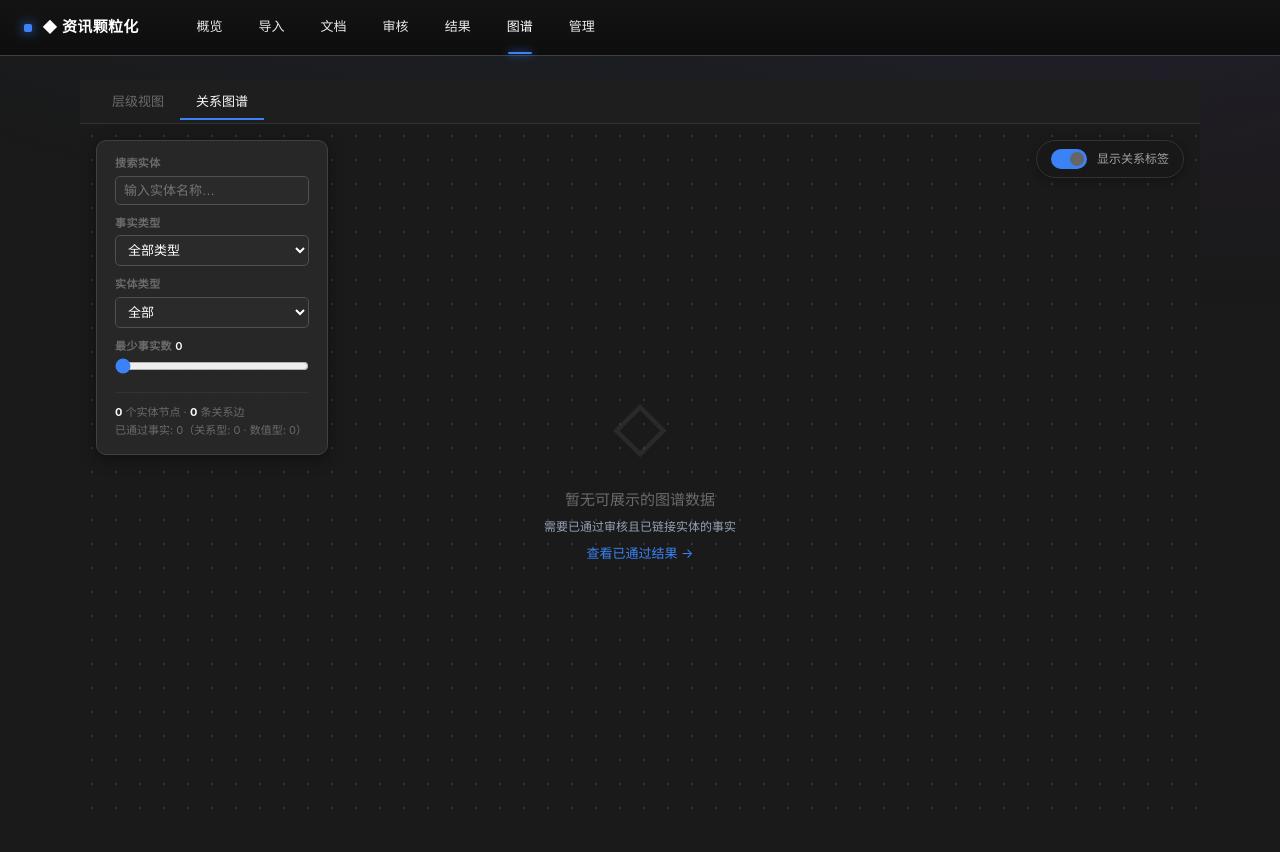
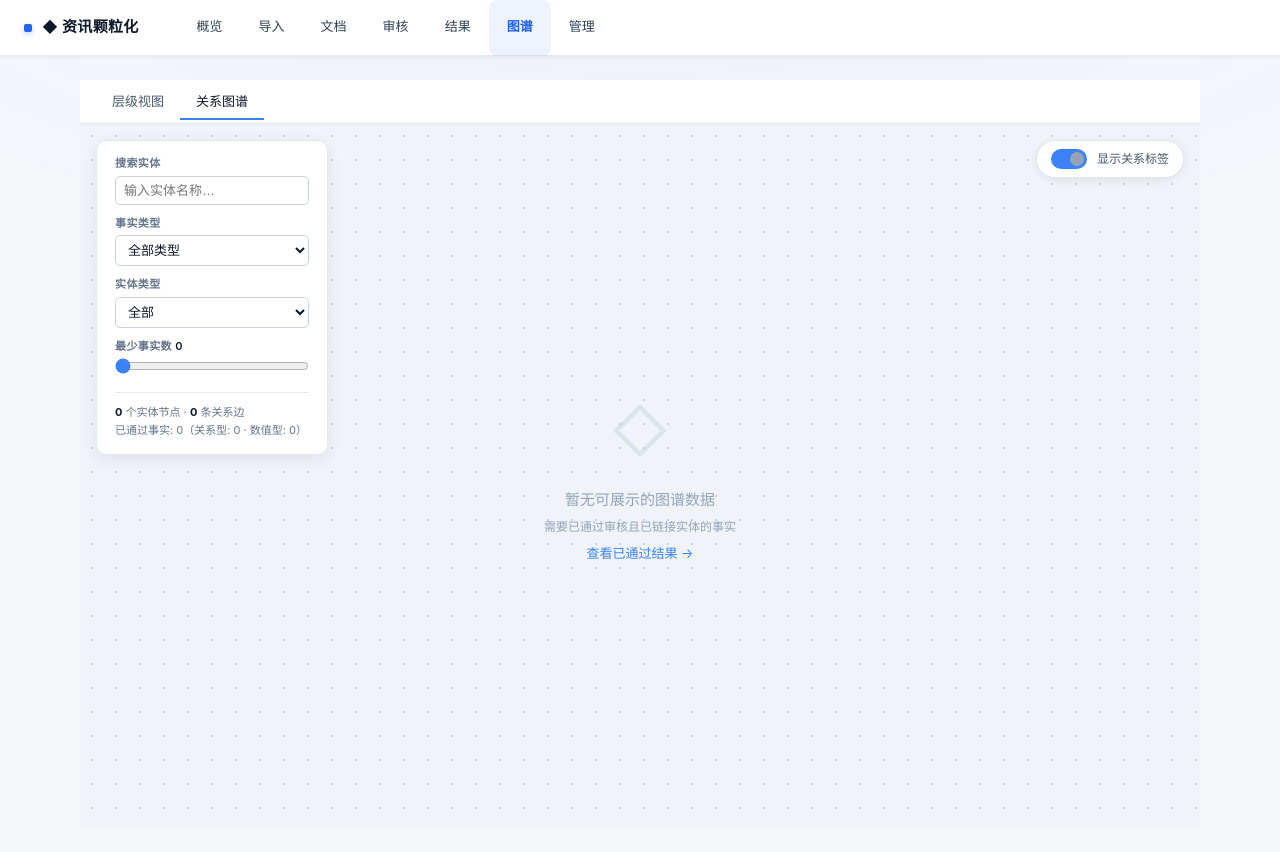
Before and after one commit to d8349565/007, a Flask app: page /graph in a window 1280 px wide. Run offline with Flask 3, Linux system fonts and the light colour scheme; data that the repository does not hold is empty.

Commit message:
feat(ui): 多页面 UI 样式优化和 Agent 配置文件
- 优化管理页面布局和样式
- 优化首页、文档、图谱、时间线等页面
- 更新仪表盘 CSS 样式
- 添加 frontend-designer 和 prompt-engineer Agent 配置

Co-Authored-By: Claude Opus 4.6 <noreply@anthropic.com>

```diff
--- a/app/web/static/style-dark-dashboard.css
+++ b/app/web/static/style-dark-dashboard.css
@@ -7,55 +7,55 @@
  * CSS Variables - 配色系统
  * ============================================================ */
 :root {
-  /* 背景色 - 层次递进 */
-  --bg-deep: #1a1a1a;
-  --bg-primary: #202020;
-  --bg-elevated: #2a2a2a;
-  --bg-card: #323232;
-  --bg-card-hover: #3c3c3c;
-  --bg-input: #2c2c2c;
-
-  /* 边框 - 微妙的分隔线 */
-  --border-subtle: #404040;
-  --border-default: #505050;
-  --border-strong: #606060;
-
-  /* 文字 - 清晰的层次 */
-  --text-primary: #ffffff;
-  --text-secondary: #e8e8e8;
-  --text-muted: #a0a0a0;
-  --text-inverse: #1a1a1a;
-
-  /* 品牌强调色 - 科技蓝 */
-  --accent-primary: #3b82f6;
-  --accent-primary-hover: #60a5fa;
-  --accent-glow: rgba(59, 130, 246, 0.15);
-
-  /* 功能色 */
-  --color-success: #10b981;
-  --color-success-bg: rgba(16, 185, 129, 0.12);
-  --color-warning: #f59e0b;
-  --color-warning-bg: rgba(245, 158, 11, 0.12);
-  --color-danger: #ef4444;
-  --color-danger-bg: rgba(239, 68, 68, 0.12);
-  --color-info: #06b6d4;
-  --color-info-bg: rgba(6, 182, 212, 0.12);
-
-  /* 事实类型专属色 */
-  --type-financial: #f59e0b;
-  --type-sales: #10b981;
-  --type-capacity: #3b82f6;
-  --type-investment: #ec4899;
-  --type-expansion: #a855f7;
-  --type-market: #14b8a6;
-  --type-ranking: #eab308;
-  --type-cooperation: #8b5cf6;
-  --type-price: #f87171;
-
-  /* 阴影 - 层次感 */
-  --shadow-sm: 0 1px 2px rgba(0, 0, 0, 0.4);
-  --shadow-md: 0 4px 12px rgba(0, 0, 0, 0.5);
-  --shadow-lg: 0 8px 24px rgba(0, 0, 0, 0.6);
+  /* 背景色 - 明亮层次递进 */
+  --bg-deep: #f5f7fa;
+  --bg-primary: #eef2f7;
+  --bg-elevated: #f0f4f8;
+  --bg-card: #ffffff;
+  --bg-card-hover: #f8fafc;
+  --bg-input: #f8fafc;
+
+  /* 边框 - 柔和分隔线 */
+  --border-subtle: #e2e8f0;
+  --border-default: #cbd5e1;
+  --border-strong: #94a3b8;
+
+  /* 文字 - 深色系层次 */
+  --text-primary: #0f172a;
+  --text-secondary: #334155;
+  --text-muted: #94a3b8;
+  --text-inverse: #ffffff;
+
+  /* 品牌强调色 - 深蓝（白底可读） */
+  --accent-primary: #2563eb;
+  --accent-primary-hover: #1d4ed8;
+  --accent-glow: rgba(37, 99, 235, 0.12);
+
+  /* 功能色 - 适配明亮底色 */
+  --color-success: #16a34a;
+  --color-success-bg: rgba(22, 163, 74, 0.08);
+  --color-warning: #d97706;
+  --color-warning-bg: rgba(217, 119, 6, 0.08);
+  --color-danger: #dc2626;
+  --color-danger-bg: rgba(220, 38, 38, 0.08);
+  --color-info: #0891b2;
+  --color-info-bg: rgba(8, 145, 178, 0.08);
+
+  /* 事实类型专属色 - 深色调（白底可读） */
+  --type-financial: #d97706;
+  --type-sales: #16a34a;
+  --type-capacity: #2563eb;
+  --type-investment: #db2777;
+  --type-expansion: #7c3aed;
+  --type-market: #0e7490;
+  --type-ranking: #b45309;
+  --type-cooperation: #6d28d9;
+  --type-price: #dc2626;
+
+  /* 阴影 - 轻柔阴影 */
+  --shadow-sm: 0 1px 2px rgba(0, 0, 0, 0.06);
+  --shadow-md: 0 4px 12px rgba(0, 0, 0, 0.08);
+  --shadow-lg: 0 8px 24px rgba(0, 0, 0, 0.12);
   --shadow-glow: 0 0 20px var(--accent-glow);
 
   /* 圆角 */
@@ -99,17 +99,15 @@ body {
   min-height: 100vh;
 }
 
-/* 背景纹理 */
+/* 背景装饰 - 明亮模式顶部柔和光晕 */
 body::before {
   content: '';
   position: fixed;
   top: 0;
   left: 0;
   right: 0;
-  bottom: 0;
-  background:
-    radial-gradient(ellipse 80% 50% at 50% -20%, rgba(59, 130, 246, 0.08), transparent),
-    radial-gradient(ellipse 60% 40% at 100% 0%, rgba(168, 85, 247, 0.05), transparent);
+  height: 320px;
+  background: radial-gradient(ellipse 80% 100% at 50% -10%, rgba(37, 99, 235, 0.04), transparent);
   pointer-events: none;
   z-index: -1;
 }
@@ -196,7 +194,7 @@ a:hover {
  * Navigation - 深色顶栏
  * ============================================================ */
 .top-nav {
-  background: linear-gradient(180deg, #141414 0%, #0d0d0d 100%);
+  background: #ffffff;
   height: 56px;
   display: flex;
   align-items: center;
@@ -205,7 +203,7 @@ a:hover {
   top: 0;
   z-index: 100;
   border-bottom: 1px solid var(--border-subtle);
-  backdrop-filter: blur(12px);
+  box-shadow: 0 1px 4px rgba(0, 0, 0, 0.06);
 }
 
 .nav-brand {
@@ -227,7 +225,7 @@ a:hover {
   height: 8px;
   background: var(--accent-primary);
   border-radius: 2px;
-  box-shadow: 0 0 12px var(--accent-primary);
+  box-shadow: 0 2px 6px rgba(37, 99, 235, 0.3);
 }
 
 .nav-links {
@@ -264,21 +262,25 @@ a:hover {
 }
 
 .nav-link:hover {
-  color: var(--text-primary);
+  color: var(--accent-primary);
   text-decoration: none;
+  background: rgba(37, 99, 235, 0.06);
+  border-radius: var(--radius-md);
 }
 
 .nav-link:hover::after {
-  transform: translateX(-50%) scaleX(1);
+  transform: translateX(-50%) scaleX(0);
 }
 
 .nav-link.active {
-  color: var(--text-primary);
+  color: var(--accent-primary);
+  font-weight: 600;
+  background: rgba(37, 99, 235, 0.08);
+  border-radius: var(--radius-md);
 }
 
 .nav-link.active::after {
-  transform: translateX(-50%) scaleX(1);
-  box-shadow: 0 0 8px var(--accent-primary);
+  transform: translateX(-50%) scaleX(0);
 }
 
 /* ============================================================
--- a/app/web/templates/documents.html
+++ b/app/web/templates/documents.html
@@ -44,17 +44,17 @@
             <td>
               <div class="pipeline">
                 <div class="pipeline-step">
-                  <div class="num">{{ doc.chunk_count }}</div>
+                  <div class="num pipeline-chunks {% if doc.chunk_count == 0 %}dim{% endif %}">{{ doc.chunk_count }}</div>
                   <div class="label">文本块</div>
                 </div>
                 <div class="pipeline-arrow">→</div>
                 <div class="pipeline-step">
-                  <div class="num">{{ doc.evidence_count }}</div>
+                  <div class="num pipeline-evidence {% if doc.evidence_count == 0 %}dim{% endif %}">{{ doc.evidence_count }}</div>
                   <div class="label">证据</div>
                 </div>
                 <div class="pipeline-arrow">→</div>
                 <div class="pipeline-step">
-                  <div class="num">{{ doc.fact_count }}</div>
+                  <div class="num pipeline-facts {% if doc.fact_count == 0 %}dim{% endif %}">{{ doc.fact_count }}</div>
                   <div class="label">事实</div>
                 </div>
               </div>
--- a/app/web/templates/graph.html
+++ b/app/web/templates/graph.html
@@ -6,10 +6,10 @@
 {% block head %}
 <style>
 /* Entity View Tabs */
-.entity-view-tabs { display:flex;gap:0;padding:0 16px;background:#1e1e1e;border-bottom:1px solid #333;height:44px;align-items:center; }
+.entity-view-tabs { display:flex;gap:0;padding:0 16px;background:#ffffff;border-bottom:1px solid #e2e8f0;height:44px;align-items:center; }
 .ev-tab { outline: none; }
-.ev-tab.active { color: #fafafa; border-bottom-color: #3b82f6; }
-.ev-tab:hover:not(.active) { color: #a1a1a1; }
+.ev-tab.active { color: #0f172a; border-bottom-color: #3b82f6; }
+.ev-tab:hover:not(.active) { color: #475569; }
 
 /* 两个视图画布的显示切换 */
 .view-panel { display: none; }
@@ -19,8 +19,8 @@
 .graph-page { display: flex; height: calc(100vh - 52px); overflow: hidden; position: relative; }
 .graph-canvas-wrap {
   flex: 1; position: relative;
-  background-color: #1a1a1a;
-  background-image: radial-gradient(#333 1.2px, transparent 1.2px);
+  background-color: #f0f4f8;
+  background-image: radial-gradient(#cbd5e1 1.2px, transparent 1.2px);
   background-size: 24px 24px;
   overflow: hidden;
 }
@@ -30,44 +30,44 @@
 /* Filter panel (top-left) */
 .graph-filter {
   position: absolute; top: 16px; left: 16px; z-index: 10;
-  background: rgba(40,40,40,0.96); border: 1px solid #404040;
+  background: rgba(255,255,255,0.97); border: 1px solid #e2e8f0;
   border-radius: 10px; padding: 14px 18px;
-  box-shadow: 0 4px 16px rgba(0,0,0,0.4);
+  box-shadow: 0 4px 16px rgba(0,0,0,0.08);
   min-width: 220px; font-size: 13px;
 }
-.graph-filter label { display: block; font-size: 11px; font-weight: 600; color: #6b6b6b; margin-bottom: 4px; margin-top: 10px; text-transform: uppercase; letter-spacing: 0.4px; }
+.graph-filter label { display: block; font-size: 11px; font-weight: 600; color: #64748b; margin-bottom: 4px; margin-top: 10px; text-transform: uppercase; letter-spacing: 0.4px; }
 .graph-filter label:first-child { margin-top: 0; }
-.graph-filter select { width: 100%; padding: 6px 8px; border: 1px solid #505050; border-radius: 5px; font-size: 13px; background: #2a2a2a; color: #ffffff; }
-.graph-filter input[type="text"] { width: 100%; padding: 6px 8px; border: 1px solid #505050; border-radius: 5px; font-size: 13px; background: #2a2a2a; color: #ffffff; box-sizing: border-box; }
+.graph-filter select { width: 100%; padding: 6px 8px; border: 1px solid #cbd5e1; border-radius: 5px; font-size: 13px; background: #ffffff; color: #0f172a; }
+.graph-filter input[type="text"] { width: 100%; padding: 6px 8px; border: 1px solid #cbd5e1; border-radius: 5px; font-size: 13px; background: #ffffff; color: #0f172a; box-sizing: border-box; }
 .graph-filter input[type="range"] { width: 100%; accent-color: #3b82f6; }
-.graph-filter .filter-stats { margin-top: 12px; padding-top: 10px; border-top: 1px solid #333; font-size: 11px; color: #6b6b6b; line-height: 1.7; }
-.graph-filter .filter-stats strong { color: #fafafa; }
-.graph-filter .search-match-hint { font-size: 11px; color: #fbbf24; margin-top: 4px; }
+.graph-filter .filter-stats { margin-top: 12px; padding-top: 10px; border-top: 1px solid #e2e8f0; font-size: 11px; color: #64748b; line-height: 1.7; }
+.graph-filter .filter-stats strong { color: #0f172a; }
+.graph-filter .search-match-hint { font-size: 11px; color: #d97706; margin-top: 4px; }
 
 /* Legend (bottom-left) */
 .graph-legend-panel {
   position: absolute; bottom: 24px; left: 16px; z-index: 10;
-  background: rgba(40,40,40,0.96); border: 1px solid #404040;
+  background: rgba(255,255,255,0.97); border: 1px solid #e2e8f0;
   border-radius: 10px; padding: 12px 16px;
-  box-shadow: 0 4px 16px rgba(0,0,0,0.4);
+  box-shadow: 0 4px 16px rgba(0,0,0,0.08);
 }
-.graph-legend-title { font-size: 11px; font-weight: 600; color: #f472b6; margin-bottom: 8px; text-transform: uppercase; letter-spacing: 0.5px; }
+.graph-legend-title { font-size: 11px; font-weight: 600; color: #db2777; margin-bottom: 8px; text-transform: uppercase; letter-spacing: 0.5px; }
 .graph-legend-items { display: flex; flex-wrap: wrap; gap: 10px 16px; max-width: 320px; }
-.graph-legend-item { display: flex; align-items: center; gap: 6px; font-size: 12px; color: #a1a1a1; }
+.graph-legend-item { display: flex; align-items: center; gap: 6px; font-size: 12px; color: #475569; }
 .graph-legend-dot { width: 10px; height: 10px; border-radius: 50%; flex-shrink: 0; }
 
 /* Edge labels toggle (top-right) */
 .edge-toggle {
   position: absolute; top: 16px; right: 16px; z-index: 10;
   display: flex; align-items: center; gap: 10px;
-  background: #181818; padding: 8px 14px; border-radius: 20px;
-  border: 1px solid #333; box-shadow: 0 2px 8px rgba(0,0,0,0.3);
+  background: #ffffff; padding: 8px 14px; border-radius: 20px;
+  border: 1px solid #e2e8f0; box-shadow: 0 2px 8px rgba(0,0,0,0.08);
 }
-.edge-toggle label { font-size: 12px; color: #a1a1a1; cursor: pointer; user-select: none; }
+.edge-toggle label { font-size: 12px; color: #475569; cursor: pointer; user-select: none; }
 .toggle-sw { position: relative; display: inline-block; width: 36px; height: 20px; }
 .toggle-sw input { opacity: 0; width: 0; height: 0; }
-.toggle-sw .slider { position: absolute; cursor: pointer; top: 0; left: 0; right: 0; bottom: 0; background: #333; border-radius: 20px; transition: 0.3s; }
-.toggle-sw .slider::before { position: absolute; content: ""; height: 14px; width: 14px; left: 3px; bottom: 3px; background: #666; border-radius: 50%; transition: 0.3s; }
+.toggle-sw .slider { position: absolute; cursor: pointer; top: 0; left: 0; right: 0; bottom: 0; background: #cbd5e1; border-radius: 20px; transition: 0.3s; }
+.toggle-sw .slider::before { position: absolute; content: ""; height: 14px; width: 14px; left: 3px; bottom: 3px; background: #94a3b8; border-radius: 50%; transition: 0.3s; }
 .toggle-sw input:checked + .slider { background: #3b82f6; }
 .toggle-sw input:checked + .slider::before { transform: translateX(16px); }
 
@@ -75,36 +75,36 @@
 .graph-detail {
   position: absolute; top: 50px; right: 16px; z-index: 20;
   width: 340px; max-height: calc(100% - 80px);
-  background: #323232; border: 1px solid #404040; border-radius: 10px;
-  box-shadow: 0 8px 32px rgba(0,0,0,0.5);
+  background: #ffffff; border: 1px solid #e2e8f0; border-radius: 10px;
+  box-shadow: 0 8px 32px rgba(0,0,0,0.12);
   display: none; flex-direction: column; font-size: 13px;
   overflow: hidden;
 }
 .graph-detail.show { display: flex; }
 .graph-detail-header {
   display: flex; justify-content: space-between; align-items: center;
-  padding: 14px 16px; background: #2a2a2a; border-bottom: 1px solid #404040; flex-shrink: 0;
+  padding: 14px 16px; background: #f8fafc; border-bottom: 1px solid #e2e8f0; flex-shrink: 0;
 }
-.graph-detail-title { font-weight: 600; color: #fafafa; font-size: 14px; }
-.graph-detail-close { background: none; border: none; font-size: 20px; cursor: pointer; color: #6b6b6b; line-height: 1; padding: 0; }
-.graph-detail-close:hover { color: #fafafa; }
+.graph-detail-title { font-weight: 600; color: #0f172a; font-size: 14px; }
+.graph-detail-close { background: none; border: none; font-size: 20px; cursor: pointer; color: #94a3b8; line-height: 1; padding: 0; }
+.graph-detail-close:hover { color: #0f172a; }
 .graph-detail-body { padding: 16px; overflow-y: auto; flex: 1; }
 .gd-row { margin-bottom: 10px; display: flex; flex-wrap: wrap; gap: 4px; }
-.gd-label { color: #6b6b6b; font-size: 12px; font-weight: 500; min-width: 70px; }
-.gd-value { color: #a1a1a1; flex: 1; word-break: break-word; }
+.gd-label { color: #64748b; font-size: 12px; font-weight: 500; min-width: 70px; }
+.gd-value { color: #374151; flex: 1; word-break: break-word; }
 .gd-badge { display: inline-block; padding: 2px 8px; border-radius: 4px; font-size: 11px; font-weight: 600; }
-.gd-section { margin-top: 14px; padding-top: 12px; border-top: 1px solid #404040; }
-.gd-section-title { font-size: 12px; font-weight: 600; color: #6b6b6b; margin-bottom: 8px; }
-.gd-evidence { background: #2a2a2a; border-left: 3px solid #505050; padding: 8px 10px; border-radius: 4px; font-size: 12px; color: #e0e0e0; line-height: 1.6; max-height: 120px; overflow-y: auto; }
+.gd-section { margin-top: 14px; padding-top: 12px; border-top: 1px solid #e2e8f0; }
+.gd-section-title { font-size: 12px; font-weight: 600; color: #64748b; margin-bottom: 8px; }
+.gd-evidence { background: #f8fafc; border-left: 3px solid #cbd5e1; padding: 8px 10px; border-radius: 4px; font-size: 12px; color: #374151; line-height: 1.6; max-height: 120px; overflow-y: auto; }
 .gd-value-highlight { font-size: 18px; font-weight: 800; color: #3b82f6; }
-.gd-unit { font-size: 11px; color: #6b6b6b; margin-left: 2px; }
+.gd-unit { font-size: 11px; color: #94a3b8; margin-left: 2px; }
 .gd-link { display: inline-block; margin-top: 8px; color: #3b82f6; font-size: 12px; font-weight: 500; cursor: pointer; }
 .gd-link:hover { text-decoration: underline; }
 
 /* Empty state */
 .graph-empty {
   position: absolute; top: 50%; left: 50%; transform: translate(-50%,-50%);
-  text-align: center; color: #6b6b6b;
+  text-align: center; color: #94a3b8;
 }
 .graph-empty .empty-icon { font-size: 56px; opacity: 0.2; margin-bottom: 16px; }
 .graph-empty p { font-size: 15px; margin-bottom: 6px; }
@@ -115,8 +115,8 @@
 {% block content %}
 <!-- Entity View Tabs -->
 <div class="entity-view-tabs">
-  <button class="ev-tab" data-view="hierarchy" onclick="switchEntityView('hierarchy')" style="background:none;border:none;color:#6b6b6b;font-size:13px;font-weight:500;padding:8px 16px;cursor:pointer;border-bottom:2px solid transparent;transition:all 0.15s;">层级视图</button>
-  <button class="ev-tab active" data-view="graph" onclick="switchEntityView('graph')" style="background:none;border:none;color:#fafafa;font-size:13px;font-weight:500;padding:8px 16px;cursor:pointer;border-bottom:2px solid #3b82f6;transition:all 0.15s;">关系图谱</button>
+  <button class="ev-tab" data-view="hierarchy" onclick="switchEntityView('hierarchy')" style="background:none;border:none;color:#475569;font-size:13px;font-weight:500;padding:8px 16px;cursor:pointer;border-bottom:2px solid transparent;transition:all 0.15s;">层级视图</button>
+  <button class="ev-tab active" data-view="graph" onclick="switchEntityView('graph')" style="background:none;border:none;color:#0f172a;font-size:13px;font-weight:500;padding:8px 16px;cursor:pointer;border-bottom:2px solid #3b82f6;transition:all 0.15s;">关系图谱</button>
 </div>
 
 <!-- Hierarchy view panel -->
@@ -159,7 +159,7 @@
         <option value="__TEXT__">未标准化</option>
       </select>
 
-      <label>最少事实数 <span id="minFactLabel" style="color:#fafafa;">0</span></label>
+      <label>最少事实数 <span id="minFactLabel" style="color:#0f172a;">0</span></label>
       <input type="range" id="filterMinFacts" min="0" max="20" value="0" oninput="document.getElementById('minFactLabel').textContent=this.value; applyClientFilter()" />
 
       <div class="filter-stats" id="graphStats"></div>
@@ -200,7 +200,7 @@
 function switchEntityView(view) {
   document.querySelectorAll('.ev-tab').forEach(btn => {
     btn.classList.toggle('active', btn.dataset.view === view);
-    btn.style.color = btn.dataset.view === view ? '#fafafa' : '#6b6b6b';
+    btn.style.color = btn.dataset.view === view ? '#0f172a' : '#475569';
     btn.style.borderBottomColor = btn.dataset.view === view ? '#3b82f6' : 'transparent';
   });
   document.getElementById('graphViewPanel').classList.toggle('active', view === 'graph');
@@ -363,7 +363,7 @@ function renderGraph() {
     .attr('refX', 22).attr('refY', 0)
     .attr('markerWidth', 6).attr('markerHeight', 6)
     .attr('orient', 'auto')
-    .append('path').attr('d','M0,-4L8,0L0,4').attr('fill','#444');
+    .append('path').attr('d','M0,-4L8,0L0,4').attr('fill','#94a3b8');
   defs.append('marker')
     .attr('id','arrow-kb').attr('viewBox','0 -5 10 10')
     .attr('refX', 22).attr('refY', 0)
@@ -403,7 +403,7 @@ function renderGraph() {
 
   const linkGroup = g.append('g');
   const link = linkGroup.selectAll('path').data(links).enter().append('path')
-    .attr('stroke', d => d.is_kb_relation ? '#a78bfa' : '#444')
+    .attr('stroke', d => d.is_kb_relation ? '#a78bfa' : '#94a3b8')
     .attr('stroke-width', d => d.is_kb_relation ? 2 : 1.5)
     .attr('stroke-dasharray', d => d.is_kb_relation ? '6,3' : 'none')
     .attr('fill','none')
@@ -413,7 +413,7 @@ function renderGraph() {
 
   const showLabels = document.getElementById('edgeLabelToggle').checked;
   const linkLabelBg = linkGroup.selectAll('rect').data(links).enter().append('rect')
-    .attr('fill','rgba(24,24,24,0.95)').attr('rx',3).attr('ry',3)
+    .attr('fill','rgba(255,255,255,0.92)').attr('rx',3).attr('ry',3)
     .style('cursor','pointer').style('display', showLabels?'block':'none')
     .on('click', (ev,d) => { ev.stopPropagation(); showEdgeDetail(d); highlightEdge(d); });
   linkLabelBgEl = linkLabelBg;
@@ -460,8 +460,8 @@ function renderGraph() {
     .on('mouseleave',(ev,d)=>{ d3.select(ev.target).attr('stroke', getNodeColor(d)).attr('stroke-width',d.is_text_node?1.5:2.5); });
 
   const nodeLabels = nodeGroup.selectAll('text').data(nodes).enter().append('text')
-    .text(d => d.name.length>10 ? d.name.substring(0,10)+'…' : d.name)
-    .attr('font-size','11px').attr('fill','#a1a1a1').attr('font-weight','500')
+    .text(d => d.name)
+    .attr('font-size','11px').attr('fill','#374151').attr('font-weight','500')
     .attr('dx',14).attr('dy',4).style('pointer-events','none')
     .style('font-family','system-ui,sans-serif');
 
@@ -482,15 +482,15 @@ function renderGraph() {
   // Click blank to close detail
   svg.on('click', () => {
     closeDetail();
-    node.attr('stroke','#1a1a1a').attr('stroke-width',2.5);
-    link.attr('stroke', d => d.is_kb_relation ? '#a78bfa' : '#444')
+    node.attr('stroke', d => getNodeColor(d)).attr('stroke-width', d => d.is_text_node ? 1.5 : 2.5);
+    link.attr('stroke', d => d.is_kb_relation ? '#a78bfa' : '#94a3b8')
         .attr('stroke-width', d => d.is_kb_relation ? 2 : 1.5);
   });
 }
 
 function highlightNode(d, link, node) {
-  node.attr('stroke','#1a1a1a').attr('stroke-width',2.5);
-  link.attr('stroke', e => e.is_kb_relation ? '#a78bfa' : '#444')
+  node.attr('stroke', n => getNodeColor(n)).attr('stroke-width', n => n.is_text_node ? 1.5 : 2.5);
+  link.attr('stroke', e => e.is_kb_relation ? '#a78bfa' : '#94a3b8')
       .attr('stroke-width', e => e.is_kb_relation ? 2 : 1.5);
   d3.select(event.target).attr('stroke','#f472b6').attr('stroke-width',4);
   link.filter(l => l.source.id===d.id || l.target.id===d.id).attr('stroke','#f472b6').attr('stroke-width',2.5);
@@ -517,14 +517,14 @@ function showNodeDetail(d) {
     html += '<div class="gd-section"><div class="gd-section-title">相关事实 (' + related.length + ')</div>';
     related.slice(0, 10).forEach(e => {
       const val = e.value_num != null ? `<span class="gd-value-highlight">${e.value_num}</span><span class="gd-unit">${esc(e.unit||'')}</span>` : (e.value_text ? esc(e.value_text) : '');
-      html += `<div style="padding:6px 0;border-bottom:1px solid #262626;font-size:12px;">
+      html += `<div style="padding:6px 0;border-bottom:1px solid #e2e8f0;font-size:12px;">
         <span class="gd-badge badge-${e.fact_type}" style="font-size:10px;">${FACT_TYPE_NAMES[e.fact_type]||e.fact_type}</span>
         <span style="color:#a1a1a1;margin-left:4px;">${esc(e.subject_text)} ${esc(e.predicate||'')} ${esc(e.object_text||'')}</span>
         ${val ? '<br>'+val : ''}
         ${e.time_expr ? '<br><span style="color:#6b6b6b;">⏰ '+esc(e.time_expr)+'</span>':''}
       </div>`;
     });
-    if (related.length > 10) html += `<div style="font-size:11px;color:#6b6b6b;margin-top:6px;">还有 ${related.length-10} 条...</div>`;
+    if (related.length > 10) html += `<div style="font-size:11px;color:#94a3b8;margin-top:6px;">还有 ${related.length-10} 条...</div>`;
     html += '</div>';
   }
   document.getElementById('detailBody').innerHTML = html;
@@ -533,7 +533,7 @@ function showNodeDetail(d) {
 
 function showEdgeDetail(d) {
   document.getElementById('detailTitle').textContent = '事实详情';
-  const val = d.value_num != null ? `<span class="gd-value-highlight">${d.value_num}</span><span class="gd-unit">${esc(d.unit||'')} ${esc(d.currency||'')}</span>` : (d.value_text ? `<span style="font-weight:600;color:#fafafa;">${esc(d.value_text)}</span>` : '<span style="color:#6b6b6b;">无</span>');
+const val = d.value_num != null ? `<span class="gd-value-highlight">${d.value_num}</span><span class="gd-unit">${esc(d.unit||'')} ${esc(d.currency||'')}</span>` : (d.value_text ? `<span style="font-weight:600;color:#0f172a;">${esc(d.value_text)}</span>` : '<span style="color:#94a3b8;">无</span>');
 
   // Build clickable entity links for subject/object
   const subjectLink = d.subject_entity_id
@@ -544,7 +544,7 @@ function showEdgeDetail(d) {
     : esc(d.object_text||'');
 
   let html = `
-    <div style="background:#1a1a1a;padding:10px 12px;border-radius:8px;margin-bottom:14px;font-size:13px;font-weight:500;color:#a1a1a1;line-height:1.5;border:1px solid #262626;">
+    <div style="background:#f8fafc;padding:10px 12px;border-radius:8px;margin-bottom:14px;font-size:13px;font-weight:500;color:#374151;line-height:1.5;border:1px solid #e2e8f0;">
       ${subjectLink} → ${esc(d.predicate||'')} → ${objectLink}
     </div>
     <div class="gd-row"><span class="gd-label">类型</span><span class="gd-value"><span class="gd-badge badge-${d.fact_type}">${FACT_TYPE_NAMES[d.fact_type]||d.fact_type}</span></span></div>
```
Also changed, not shown: other parts of app/web/static/style-dark-dashboard.css (+78 -46 lines), app/web/templates/entity_timeline.html (+56 -56 lines), app/web/templates/hierarchy.html (+18 -18 lines), app/web/templates/index.html (+18 -14 lines), app/web/templates/manage.html (+98 -98 lines), app/web/templates/passed.html (+4 -4 lines), .github/frontend-designer.agent.md (added), .github/prompt-engineer.agent.md (added).
